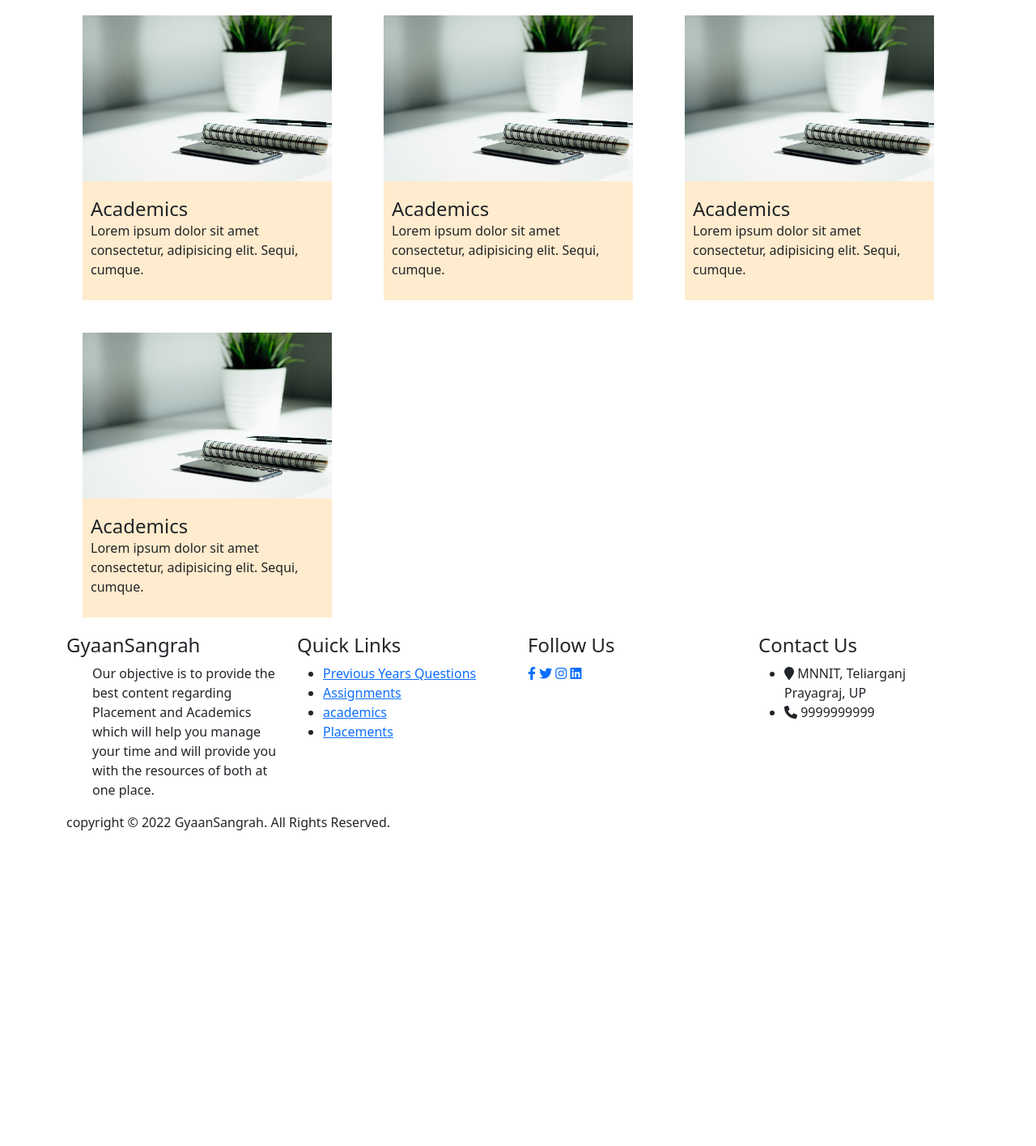
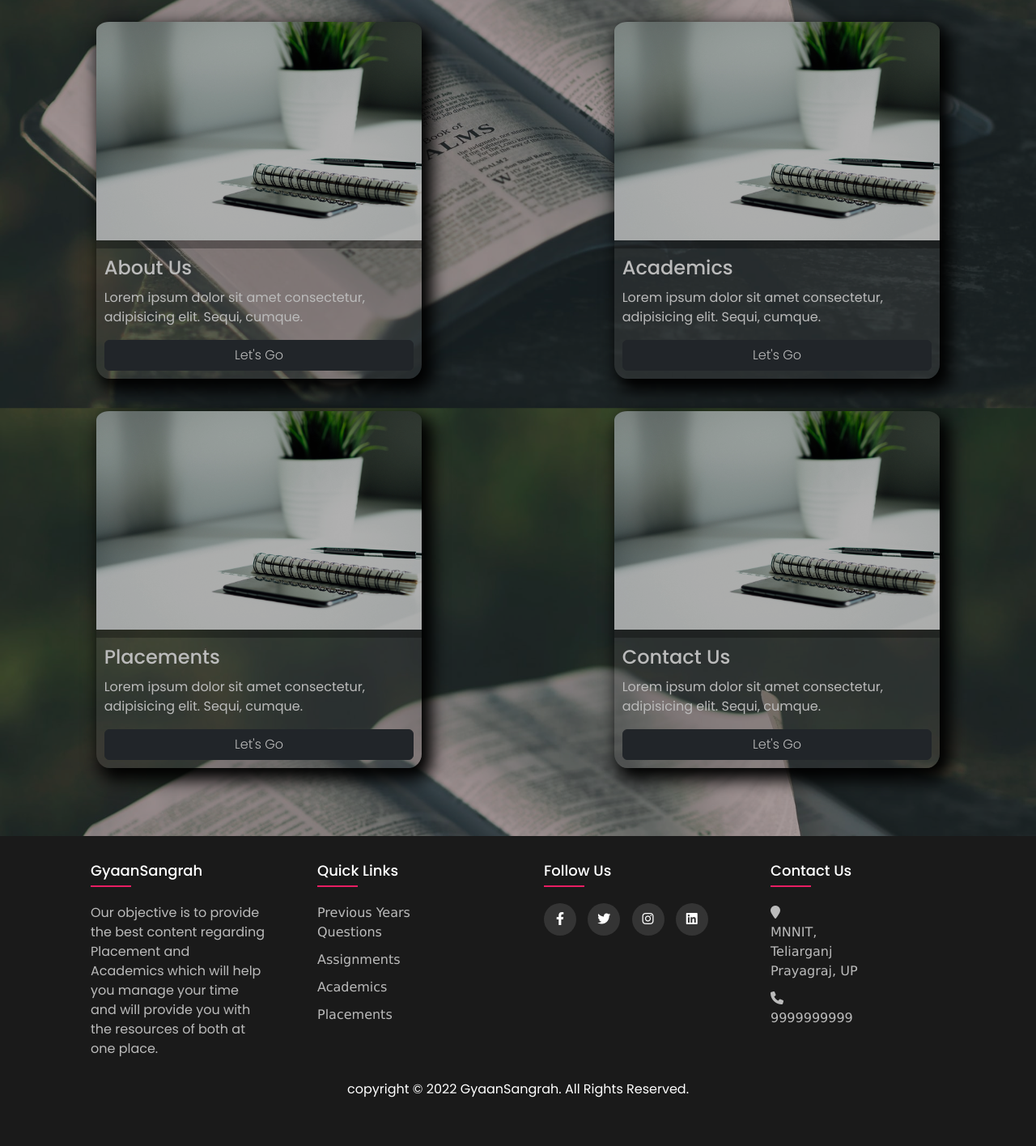
Before and after one commit to KRISHANU1920/DevJam-NinjaTurtles, a Django app: page / in a window 1280 px wide. Shown: the part 457-1873 px from the top of the page at 81% size. Before the commit the page ends 1483 px from the top, so only its background shows below. Run offline with Django 4.2, Linux system fonts and the light colour scheme; some libraries are stand-ins or nearby versions.

Commit message:
Index Page Done

```diff
--- a/static/assets/css/baseStyle.css
+++ b/static/assets/css/baseStyle.css
@@ -3,7 +3,16 @@
 body{
     line-height: 1.5;
     font-family: 'Poppins', sans-serif;
+    background: rgba(0, 0, 0, .3) url(../../img/index-background.jpg);
+    background-blend-mode: darken;
+    background-size: cover;
+    background-attachment: fixed;
+    background-position: 10%;
+    display: flex;
+    flex-direction: row;
+    flex-wrap: wrap;
 }
+
 *{
     margin: 0;
     padding: 0;
@@ -14,6 +23,7 @@
     border: 0;
     margin: 0;
     padding: 0;
+    min-width: 100%;
     max-width: 100%;
 }
 
@@ -24,26 +34,17 @@
     width: 100%;
 }
 
-body{
-    /* background: rgba(0, 0, 0, .6) url(../../img/base\ background.jpg); */
-    background-blend-mode: darken;
-    background-size: cover;
-    background-attachment: fixed;
-    background-position: 10%;
-    display: flex;
-}
-
-#header{
+/* #header{
     width: 100%;
     position: fixed;
 }
 
 #main{
     overflow: auto;
-}
+} */
 
 footer{
-    position: absolute;
+    position: relative;
     bottom: 0;
     width: 100%;
     display: flex;
@@ -130,6 +131,7 @@
 .navbar{
     opacity: 0.8;
     width: 100%;
+    z-index: 999;
     position: fixed;
 }
 
--- a/static/assets/css/style.css
+++ b/static/assets/css/style.css
@@ -1,21 +1,25 @@
 /* write your styling here */
-/* *{
+*{
     margin: 0;
     padding: 0;
     width: 100%;
-} */
+}
 
-/* .container{
+.container{
     border: 0;
     margin: 0;
     padding: 0;
     max-width: 100%;
-} */
+}
 
 #mycarousel {
     width: 100%;
     z-index: -1;
     padding: 0;
+    margin: 0;
+}
+
+.row{
     margin: 0;
 }
 
@@ -32,6 +36,11 @@
     padding: 0;
 }
 
+.carousel-item{
+    /* transition: transform 2s ease, opacity .5s ease-out; */
+    transition-timing-function:ease-in-out !important;
+    transition-duration:1s !important;
+}
 .carousel-item::after {
     content:"";
     position:absolute;
@@ -53,6 +62,7 @@
     color: white;
     z-index: 999;
     margin-bottom: 80px;
+    transform: translateX(-12%);
 }
 
 .carousel-caption h5{
@@ -64,38 +74,80 @@
     font-size: 20px;
 }
 
-.carousel-fade{
+/* .carousel-fade{
     transition: all 0.3s ease;
-}
+    transition-timing-function:ease-in-out !important;
+} */
 
 #mycard{
     width: 100%;
     display: flex;
     flex-wrap: wrap;
+    flex-direction: row;
 }
 
 #cardrow{
     width: 100%;
+    display: flex;
+    margin-top: 4rem;
+    margin-bottom: 4rem;
+    flex-wrap: wrap;
+    flex-direction: row;
 }
+
+.col-4{
+    margin: 20px;
+}
+
 .cards{
-    background: blanchedalmond;
-    margin: 20px;
+    background: rgba(78, 78, 78, 0.308);
+    box-shadow: 8px 10px 20px 5px rgb(0, 0, 0);
+    color: #bbbbbb;
+    border-radius: 4%;
+    /* margin-right: auto;
+    margin-left: auto; */
 }
 
 .cards img{
     width: 100%;
     object-fit: cover;
     object-position: center;
+    background: rgba(0, 0, 0, .3);
+    background-blend-mode: darken;
     overflow: hidden;
     padding-bottom: 10px;
+    filter: brightness(70%);
+    border-top-left-radius: 4%;
+    border-top-right-radius: 4%;
 }
 
-/* .card-img-top {
-    width: 10%;
-    height: 4vh;
+.card-img-top {
+    height: 35vh;
     object-fit: cover;
-} */
+}
 
 .card-body{
     padding: 10px;
 }
+
+.card-title{
+    margin-bottom: 10px;
+}
+
+button a{
+    text-align: center;
+    font-size: 16px;
+    text-transform: capitalize;
+    color: white;
+    text-decoration: none;
+    font-weight: 300;
+    color: #bbbbbb;
+    display: block;
+    transition: all 0.3s ease;
+}
+
+button a:hover{
+    transform: scale(1.09);
+    color: white;
+    /* padding-left: 50px; */
+}
--- a/templates/base.html
+++ b/templates/base.html
@@ -22,7 +22,7 @@
         <div class="container ">
             <div class="row">
                 <div class="col">
-                    <nav class="navbar navbar-expand-lg navbar-dark bg-dark px-4">
+                    <nav class="navbar navbar-expand-lg navbar-dark bg-dark">
                         <a class="navbar-brand" href="#"
                             style="font-family:'Trebuchet MS', 'Lucida Sans Unicode', 'Lucida Grande', 'Lucida Sans', Arial, sans-serif;">
                             GyaanSangrah</a>
--- a/templates/index.html
+++ b/templates/index.html
@@ -4,18 +4,18 @@
 <head>
     <title>GyaanSangrah</title>
     <link rel="stylesheet" type=text/css href="../static/assets/css/bootstrap.css">
-    <!-- <link rel="stylesheet" type=text/css href="../static/assets/css/baseStyle.css"> -->
-    <link rel="stylesheet" type=text/css href="../static/assets/css/style.css">
     <link rel="stylesheet" type="text/css"
         href="https://cdnjs.cloudflare.com/ajax/libs/font-awesome/6.1.1/css/all.min.css">
+    <link rel="stylesheet" type=text/css href="../static/assets/css/baseStyle.css">
+    <link rel="stylesheet" type=text/css href="../static/assets/css/style.css">
 </head>
 
 <body>
     <section id="header">
-        <div class="container ">
+        <div class="container">
             <div class="row">
-                <div class="col">
-                    <nav class="navbar navbar-expand-lg navbar-dark bg-dark px-4">
+                <div class="col-12">
+                    <nav class="navbar navbar-expand-lg navbar-dark bg-dark div-full-width">
                         <a class="navbar-brand" href="#"
                             style="font-family:'Trebuchet MS', 'Lucida Sans Unicode', 'Lucida Grande', 'Lucida Sans', Arial, sans-serif;">
                             GyaanSangrah</a>
@@ -81,21 +81,43 @@
                     </a>
                     <a class="carousel-control-next" href="#myslide" role="button" data-slide="next">
                         <span class="carousel-control-next-icon" aria-hidden="true"></span>
-                        <span class="sr-only">Next</span>
-                    </a> -->
+                        <span class="sr-only">Next</span> -->
+                    </a>
                 </div>
             </div>
         </div>
     </div>
 
-    <div id="mycards" class="container">
-        <div id="cardrow" class="row">
+    <div id="mycards" class="container ">
+        <div id="cardrow" class="row justify-content-around">
             <div class="col-4">
+                <div class="cards">
+                    <img src="../static/img/base background.jpg" class="card-img-top">
+                    <div class="card-body">
+                        <h4 class="card-title">About Us</h4>
+                        <p>Lorem ipsum dolor sit amet consectetur, adipisicing elit. Sequi, cumque.</p>
+                        <button class="btn btn-dark btn-block"><a href="#">Let's Go</a></button>
+                    </div>
+                </div>
+            </div>
+
+            <div class="col-4 ">
                 <div class="cards">
                     <img src="../static/img/base background.jpg" class="card-img-top">
                     <div class="card-body">
                         <h4 class="card-title">Academics</h4>
                         <p>Lorem ipsum dolor sit amet consectetur, adipisicing elit. Sequi, cumque.</p>
+                        <button class="btn btn-dark btn-block"><a href="#">Let's Go</a></button>
+                    </div>
+                </div>
+            </div>
+            <div class="col-4">
+                <div class="cards">
+                    <img src="../static/img/base background.jpg" class="card-img-top">
+                    <div class="card-body">
+                        <h4 class="card-title">Placements</h4>
+                        <p>Lorem ipsum dolor sit amet consectetur, adipisicing elit. Sequi, cumque.</p>
+                        <button class="btn btn-dark btn-block"><a href="#">Let's Go</a></button>
                     </div>
                 </div>
             </div>
@@ -104,27 +126,9 @@
                 <div class="cards">
                     <img src="../static/img/base background.jpg" class="card-img-top">
                     <div class="card-body">
-                        <h4 class="card-title">Academics</h4>
+                        <h4 class="card-title">Contact Us</h4>
                         <p>Lorem ipsum dolor sit amet consectetur, adipisicing elit. Sequi, cumque.</p>
-                    </div>
-                </div>
-            </div>
-            <div class="col-4">
-                <div class="cards">
-                    <img src="../static/img/base background.jpg" class="card-img-top">
-                    <div class="card-body">
-                        <h4 class="card-title">Academics</h4>
-                        <p>Lorem ipsum dolor sit amet consectetur, adipisicing elit. Sequi, cumque.</p>
-                    </div>
-                </div>
-            </div>
-
-            <div class="col-4">
-                <div class="cards">
-                    <img src="../static/img/base background.jpg" class="card-img-top">
-                    <div class="card-body">
-                        <h4 class="card-title">Academics</h4>
-                        <p>Lorem ipsum dolor sit amet consectetur, adipisicing elit. Sequi, cumque.</p>
+                        <button class="btn btn-dark btn-block"><a href="#">Let's Go</a></button>
                     </div>
                 </div>
             </div>
```
Also changed, not shown: static/img/index-background.jpg (added), 1 other file.
